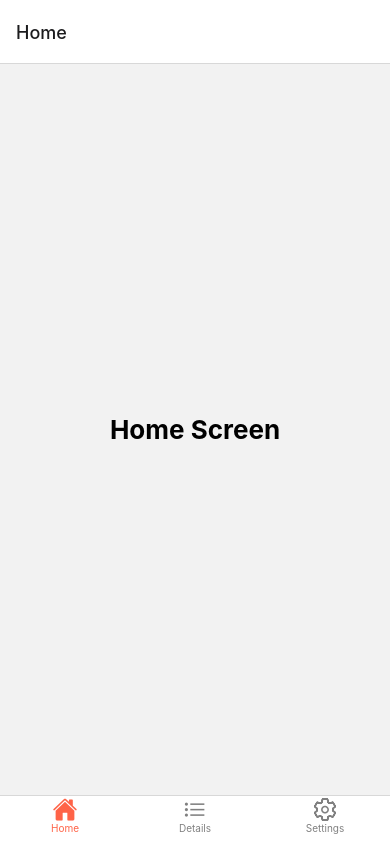
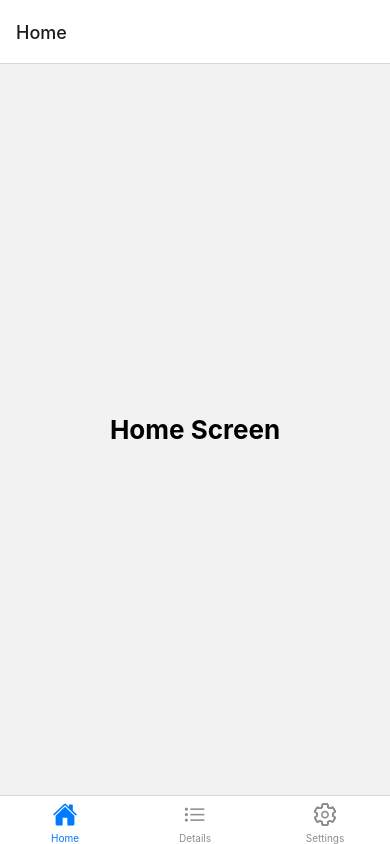
Before and after one commit to bntp-hackathon/thermostat-control, a React Native app: screen / in a window 390 px wide. Built offline with nearby package versions, Linux system fonts and the light colour scheme.

Commit message:
Update navigation.js

```diff
--- a/app/components/navigation.js
+++ b/app/components/navigation.js
@@ -38,12 +38,6 @@ function MainContainer() {
             return <Ionicons name={iconName} size={size} color={color} />;
           },
         })}
-        tabBarOptions={{
-          activeTintColor: "tomato",
-          inactiveTintColor: "grey",
-          labelStyle: { paddingBottom: 10, fontSize: 10 },
-          style: { padding: 10, height: 70 },
-        }}
       >
         <Tab.Screen name={homeName} component={HomePage} />
         <Tab.Screen name={detailsName} component={DetailsPage} />
```
